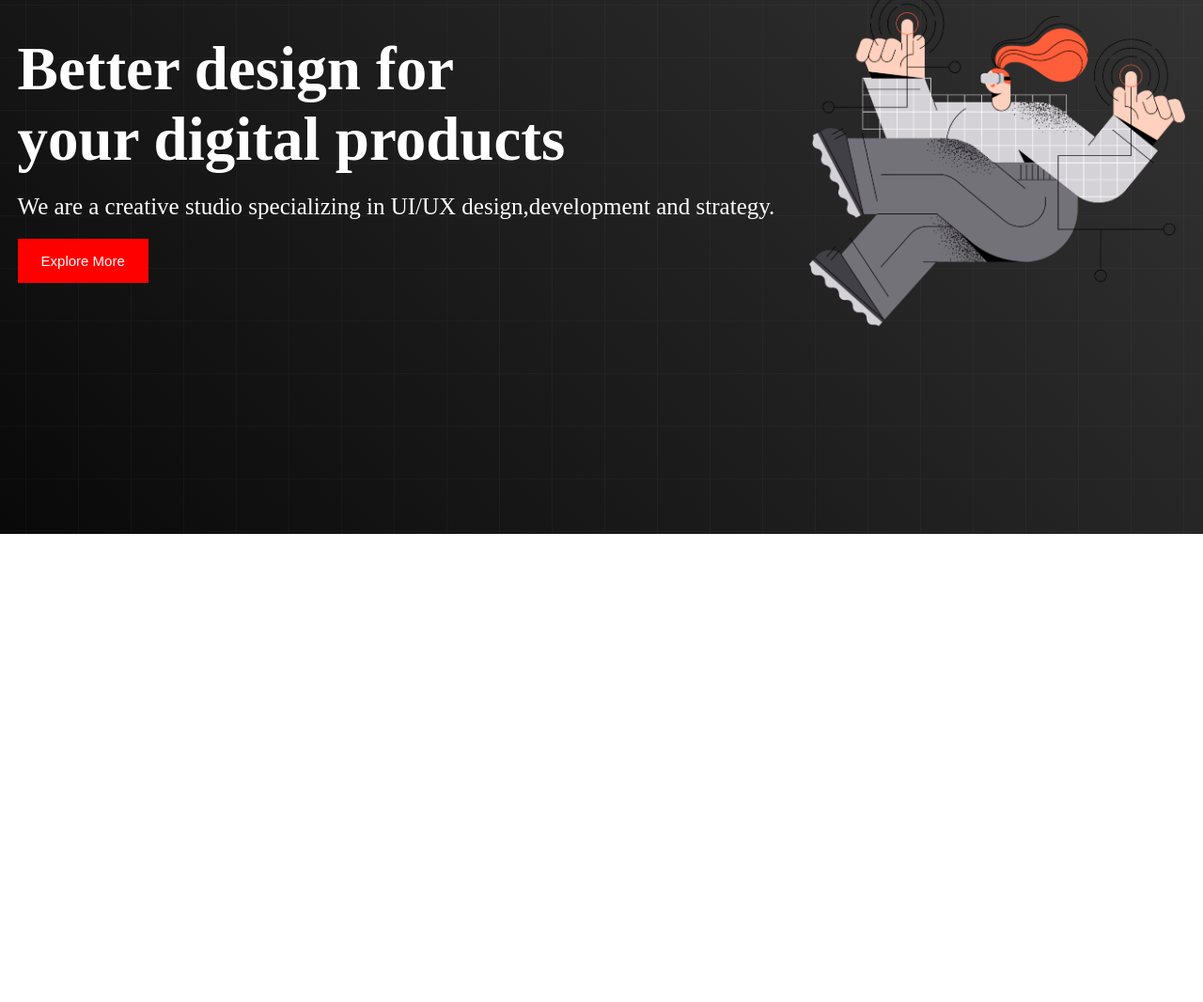
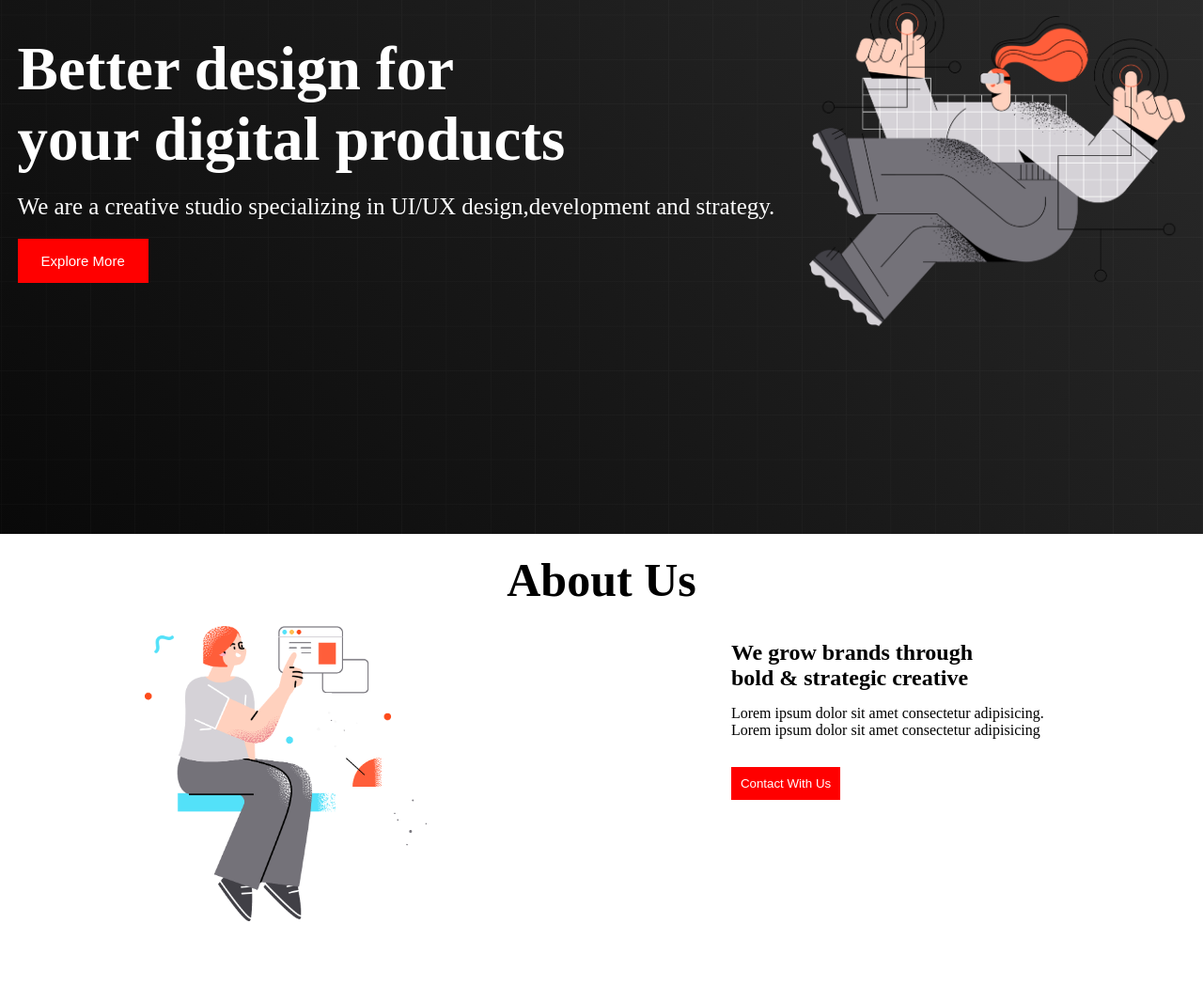
Before and after one commit to Shahrear001/digital-products, a plain HTML site: page code/index.html in a window 1280 px wide. Shown: the part 305-1371 px from the top of the page at 94% size. Before the commit the page ends 873 px from the top, so only its background shows below. Drawn offline with Linux system fonts and the light colour scheme.

Commit message:
second section

```diff
--- a/code/index.html
+++ b/code/index.html
@@ -37,6 +37,22 @@
                 </div>
             </div>
         </section>
+
+        <section>
+            <h1 class="about-title">About Us</h1>
+            <div class="about-container">
+                <div class="about-image">
+                    <img class="about-logo" src="./images/section.png" alt="image">
+                </div>
+                <div class="about-text">
+                    <h1 class="about-first">We grow brands through <br>
+                        bold & strategic creative</h1>
+                        <p class="about-second">Lorem ipsum dolor sit amet consectetur adipisicing. <br> Lorem ipsum dolor sit amet consectetur adipisicing</p>
+                        <button class="about-button" type="submit">Contact With Us</button>
+                </div>
+            </div>
+
+        </section>
     </main>
     <footer>
 
--- a/code/style.css
+++ b/code/style.css
@@ -4,7 +4,7 @@
 }
 
 .menu-container{
-    background-color: rgb(43, 43, 43);
+    background-color: rgb(63, 63, 63);
     padding: 20px;
     color: white;
     list-style: none;
@@ -20,6 +20,7 @@
 
 .menus{
     display: flex;
+    list-style: none;
 }
 
 .item{
@@ -41,8 +42,10 @@
     height: 100vh;
     align-items: center;
     color: white;
-    background-image: url("./images/background.png"), linear-gradient(45deg,rgb(9, 9, 9),rgb(56, 56, 56));
-
+    background-image: url("./images/background.png"), linear-gradient(45deg,rgb(9, 9, 9),rgb(46, 46, 46));
+    background-position: center;
+    background-size: cover;
+    background-repeat: no-repeat;
 }
 
 .title{
@@ -62,3 +65,32 @@
      cursor: pointer;
      font-size: 15px;
 }
+
+.about-logo{
+    width: 300px;
+}
+.about-container{
+    display: flex;
+    justify-content: space-around;
+    height: 50vh;
+}
+.about-title{
+    margin: 20px;
+    font-size: 50px;
+    text-align: center;
+}
+.about-first{
+    margin: 15px;
+}
+.about-second{
+    margin: 15px;
+
+}
+.about-button{
+    margin: 15px;
+    padding: 10px;
+    background-color: red;
+    border: none;
+    color: white;
+    cursor: pointer;
+}
```
